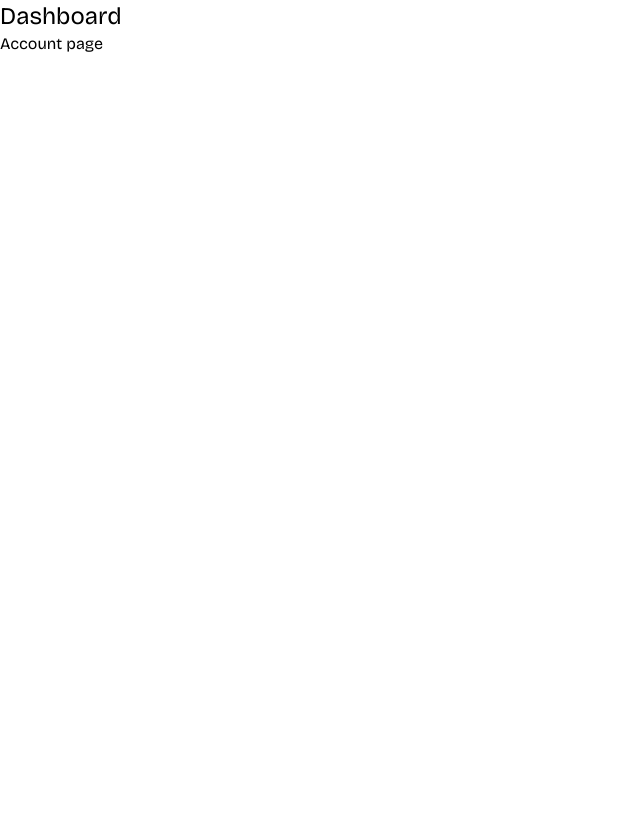
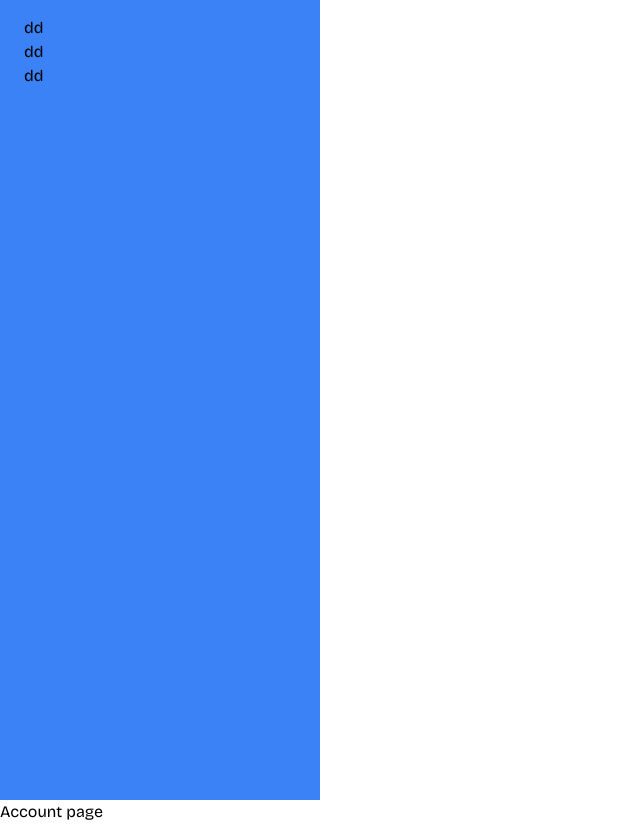
Before and after one commit to fisayo-dev/bookmark-hub, a Next.js app: page /account in a window 1280 px wide. Shown: the whole page, without its empty margins (0-640 px from the left). Before the commit the page ends 800 px from the top, so only its background shows below. Built offline with nearby package versions, Linux system fonts and the light colour scheme.

Commit message:
creating sidebar components

```diff
--- a/app/(dashboard)/layout.tsx
+++ b/app/(dashboard)/layout.tsx
@@ -1,4 +1,5 @@
 import React, { ReactNode } from "react"
+import Sidebar from '@/components/sidebar'
 
 interface LayoutProps {
   children: ReactNode
@@ -6,9 +7,11 @@ interface LayoutProps {
 
 const layout = ({ children }: LayoutProps ) => {
   return (
-      <div>
-          <h2 className="text-2xl">Dashboard</h2>
-          {children}
+    <div>
+      <Sidebar />
+      <>
+      {children}
+      </>
     </div>
   )
 }
--- a/app/globals.css
+++ b/app/globals.css
@@ -11,4 +11,7 @@
 
 body {
   font-family: 'Bricolage Grotesque', sans-serif;
+  padding: 0;
+  margin: 0;
+  box-sizing: border-box;
 }
--- /dev/null
+++ b/components/sidebar.tsx
@@ -0,0 +1,17 @@
+"use client"
+const sidebar = () => {
+  return (
+      <div className="h-[100vh] bg-blue-500 container w-[25vw]">
+          <div className="py-4 px-6 mx-auto">
+
+              <div className="flex flex-col justify-between h-full">
+                  <p>dd</p>
+                  <p>dd</p>
+                  <p>dd</p>
+              </div>
+          </div>
+    </div>
+  )
+}
+
+export default sidebar
```
